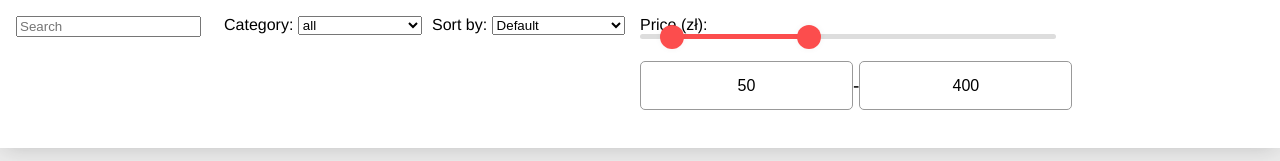
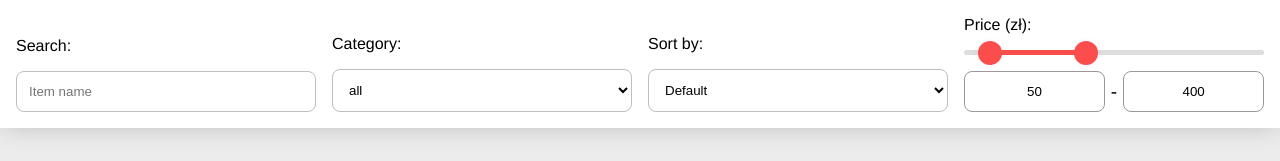
Before and after one commit to Sigrik/js-list-practice, a website: page index.html in a window 1280 px wide. Shown: the top 161 px of the page. Drawn offline with Linux system fonts and the light colour scheme; no server answers.

Commit message:
Fix and update styling

```diff
--- a/index.html
+++ b/index.html
@@ -9,10 +9,11 @@
   <body>
     <div class="filter-navbar">
       <div class="search-container">
+        <label for="search-input">Search:</label>
         <input
           type="search"
           id="search-input"
-          placeholder="Search"
+          placeholder="Item name"
           autocomplete="off"
         />
       </div>
@@ -55,23 +56,19 @@
           />
         </div>
         <div class="price-input">
-          <div class="field">
           <input
             type="number"
             class="input-min"
             value="50"
             autocomplete="off"
           />
-          </div>
           <div class="separator">-</div>
-          <div class="field">
           <input
             type="number"
             class="input-max"
             value="400"
             autocomplete="off"
           />
-          </div>
         </div>
       </div>
     </div>
--- a/styles/main.scss
+++ b/styles/main.scss
@@ -12,10 +12,34 @@ body {
   margin-right: 24px;
 }
 
+input[type="search"] {
+  background: #ffffff;
+  border: 1px solid $gray;
+  border-radius: 8px;
+  padding: 12px;
+  margin-top: 16px;
+  outline: 0;
+}
+
+input[type="search"]:focus {
+  -webkit-box-shadow: 0px 0px 0px 2px $primary;
+  -moz-box-shadow: 0px 0px 0px 2px $primary;
+  box-shadow: 0px 0px 0px 2px $primary;
+}
+
+select {
+  background: #ffffff;
+  border: 1px solid $gray;
+  border-radius: 8px;
+  padding: 12px;
+  margin-top: 16px;
+}
+
 .filter-navbar {
   position: sticky;
   display: grid;
-  grid-template-columns: repeat(auto-fill, minmax(200px, 2fr));
+  grid-template-columns: repeat(auto-fit, minmax(200px, 1fr));
+  grid-gap: 16px;
   background: #ffffff;
   padding: 16px;
   z-index: 1;
@@ -26,26 +50,31 @@ body {
   box-shadow: 0px 3px 22px -4px rgba(52, 52, 52, 0.25);
 }
 
+.search-container,
+.filter-container {
+  display: flex;
+  flex-direction: column;
+  margin-top: auto;
+}
+
 .price-container {
-  grid-column: span 2;
+  display: flex;
+  flex-direction: column;
+  margin-top: auto;
 }
 
 .price-input {
   display: flex;
-  margin: 24px 0 24px;
+  margin-top: 16px;
 }
 
-.price-input .field {
-  display: flex;
-  height: 45px;
-  align-items: center;
-}
-
-.field input {
+.input-min,
+.input-max {
+  width: 100%;
   height: 100%;
+  padding: 12px;
   outline: none;
-  border-radius: 5px;
-  font-size: 1rem;
+  border-radius: 8px;
   text-align: center;
   border: 1px solid #999;
   -moz-appearance: textfield;
@@ -57,7 +86,7 @@ input[type="number"]::-webkit-inner-spin-button {
 }
 
 .price-input .separator {
-  width: 130px;
+  width: 48px;
   display: flex;
   font-size: 1.2em;
   align-items: center;
@@ -68,7 +97,8 @@ input[type="number"]::-webkit-inner-spin-button {
   height: 5px;
   position: relative;
   background: #ddd;
-  border-radius: 5px;
+  border-radius: 8px;
+  margin-top: 16px;
 }
 
 .slider .progress {
@@ -76,7 +106,7 @@ input[type="number"]::-webkit-inner-spin-button {
   left: 5%;
   right: 60%;
   position: absolute;
-  border-radius: 5px;
+  border-radius: 8px;
   background: $primary;
 }
 
@@ -119,7 +149,10 @@ input[type="range"]::-moz-range-thumb {
 
 .products-container {
   display: grid;
-  grid-template-columns: repeat(auto-fill, minmax(300px, 1fr));
+  grid-template-columns: repeat(auto-fit, minmax(320px, 1fr));
+  grid-gap: 16px;
+  margin-left: 16px;
+  margin-right: 16px;
 }
 
 .product {
@@ -128,13 +161,14 @@ input[type="range"]::-moz-range-thumb {
   align-items: center;
   justify-items: left;
   padding: 24px;
-  margin: 18px;
-  border-radius: 12px;
+  border-radius: 8px;
 }
 
 .product-info {
   padding-top: 8px;
   padding-bottom: 8px;
+  align-items: center;
+  display: flex;
 }
 
 .product-rating {
@@ -152,7 +186,7 @@ input[type="range"]::-moz-range-thumb {
   align-items: center;
   justify-content: center;
   background: $primaryFaded;
-  border-radius: 12px;
+  border-radius: 8px;
 }
 
 .product-image {
@@ -215,3 +249,9 @@ input[type="range"]::-moz-range-thumb {
 .skeleton-rating {
   width: 50%;
 }
+
+#footer {
+  background: #fff;
+  padding: 16px;
+  margin-top: 16px;
+}
--- a/styles/variables.scss
+++ b/styles/variables.scss
@@ -1,2 +1,3 @@
 $primary: #fc4d4d;
 $primaryFaded: #ff9292;
+$gray: #bebebe;
```
Also changed, not shown: dist/stylesheet.css. Lines whose indentation alone changed are shown as unchanged.
